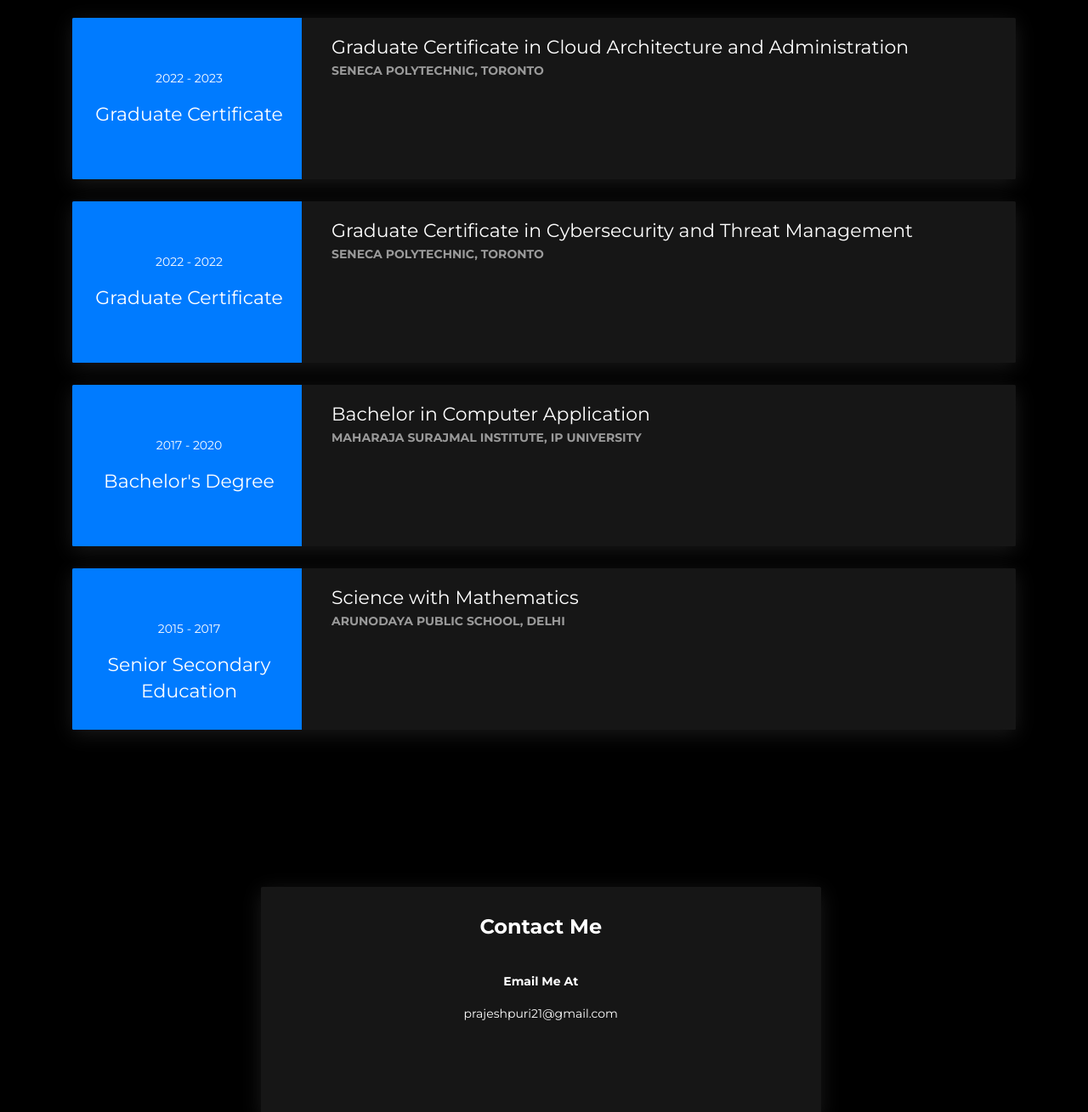
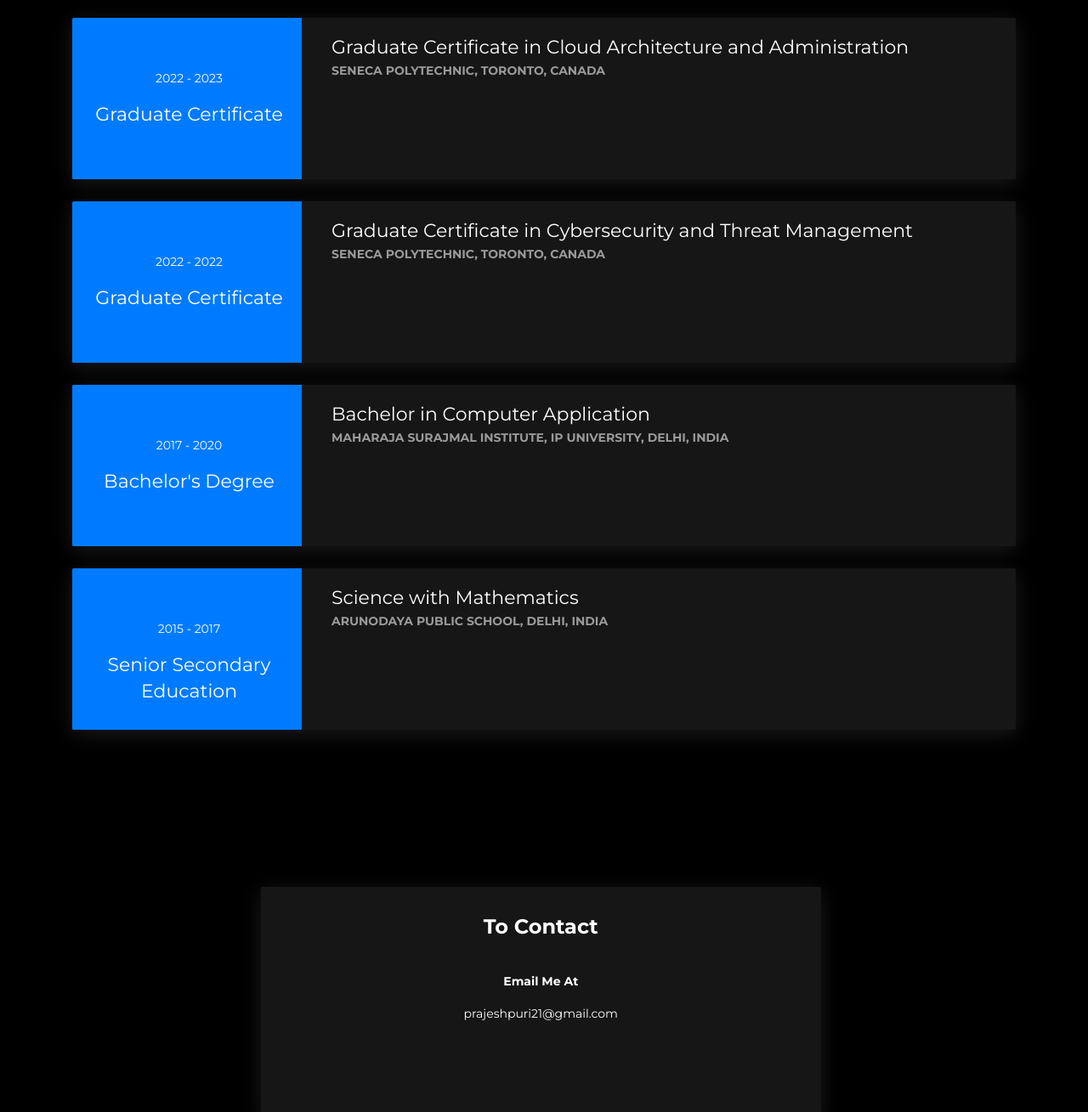
Before and after one commit to Prajeshpuri/prajeshpuri.github.io, a plain HTML site: page index.html in a window 1280 px wide. Shown: the part 2413-3722 px from the top of the page at 85% size. Drawn offline with nearby package versions, Linux system fonts and the light colour scheme.

Commit message:
Minor fix in Contact me and education section

```diff
--- a/index.html
+++ b/index.html
@@ -290,7 +290,7 @@
                 <div class="col-md-9" data-aos="fade-left" data-aos-offset="50" data-aos-duration="500">
                   <div class="card-body">
                     <div class="h5">Graduate Certificate in Cloud Architecture and Administration</div>
-                    <p class="category"> Seneca Polytechnic, Toronto</p>
+                    <p class="category"> Seneca Polytechnic, Toronto, Canada</p>
                   </div>
                 </div>
               </div>
@@ -307,7 +307,7 @@
                 <div class="col-md-9" data-aos="fade-left" data-aos-offset="50" data-aos-duration="500">
                   <div class="card-body">
                     <div class="h5">Graduate Certificate in Cybersecurity and Threat Management</div>
-                    <p class="category"> Seneca Polytechnic, Toronto</p>
+                    <p class="category"> Seneca Polytechnic, Toronto, Canada</p>
                   </div>
                 </div>
               </div>
@@ -324,7 +324,7 @@
                 <div class="col-md-9" data-aos="fade-left" data-aos-offset="50" data-aos-duration="500">
                   <div class="card-body">
                     <div class="h5">Bachelor in Computer Application</div>
-                    <p class="category">Maharaja Surajmal Institute, IP University</p>
+                    <p class="category">Maharaja Surajmal Institute, IP University, Delhi, India</p>
                   </div>
                 </div>
               </div>
@@ -341,7 +341,7 @@
                 <div class="col-md-9" data-aos="fade-left" data-aos-offset="50" data-aos-duration="500">
                   <div class="card-body">
                     <div class="h5">Science with Mathematics</div>
-                    <p class="category"> Arunodaya Public School, Delhi</p>
+                    <p class="category"> Arunodaya Public School, Delhi, India</p>
                   </div>
                 </div>
               </div>
@@ -355,7 +355,7 @@
               <div class="row ">
                 <div class="col-md-9">
                   <div class="card mb-0" data-aos="zoom-in" style="background-color:rgb(22, 22, 22);">
-                    <div class="h4 text-center title">Contact Me</div>
+                    <div class="h4 text-center title">To Contact</div>
                     <div class=" row">
                       <div class="col-md-12">
                         <div class="card-body">
```
